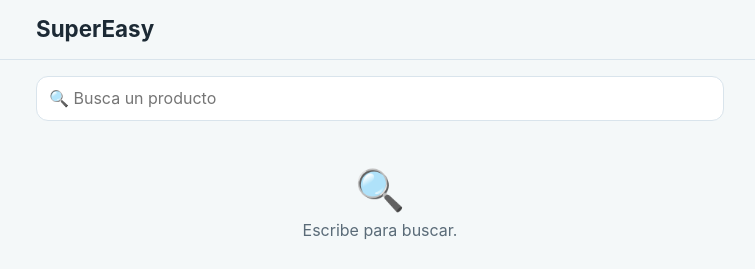
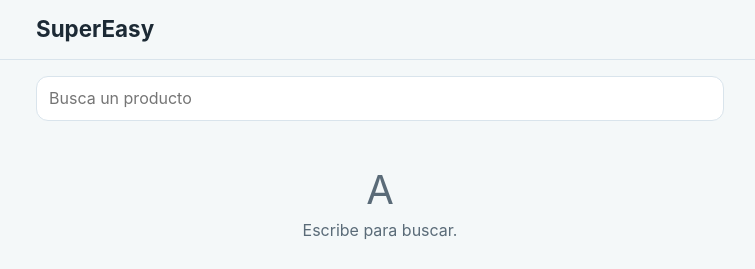
Before and after one commit to DAM-CITM-26/supereasy, a React (Vite) app: page /buscar in a window 1280 px wide. Shown: the top 269 px of the page, without its empty margins (260-1015 px from the left). Built offline with nearby package versions, Linux system fonts and the light colour scheme.

Commit message:
Revert "Cambio A por icono"

```diff
--- a/src/pages/Buscar.jsx
+++ b/src/pages/Buscar.jsx
@@ -15,11 +15,11 @@ export default function Buscar() {
         id="busqueda-productos"
         className="buscador"
         type="search"
-        placeholder="🔍 Busca un producto"
+        placeholder="Busca un producto"
       />
 
       <Vacio
-        icono="🔍"
+        icono="A"
         texto="Escribe para buscar."
       />
 
```
